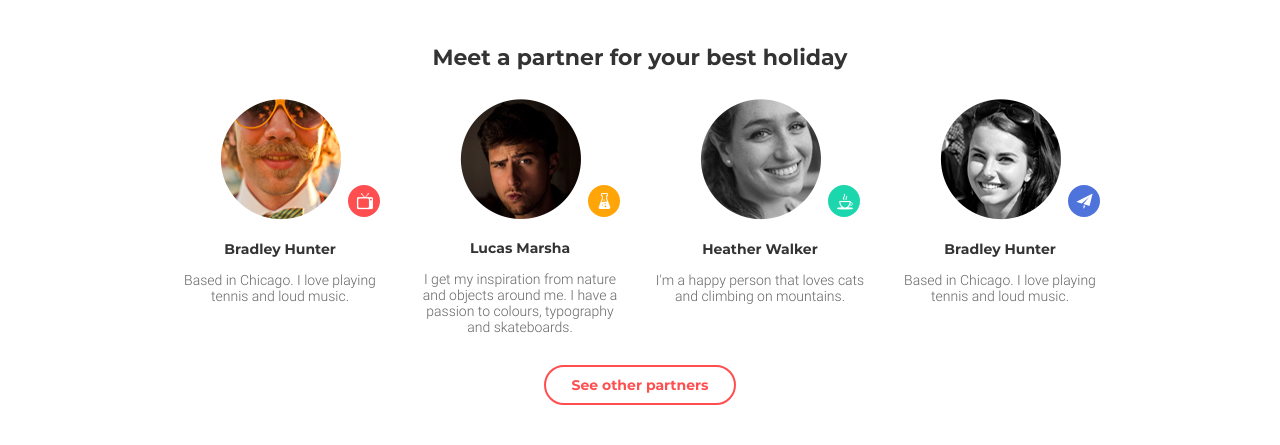
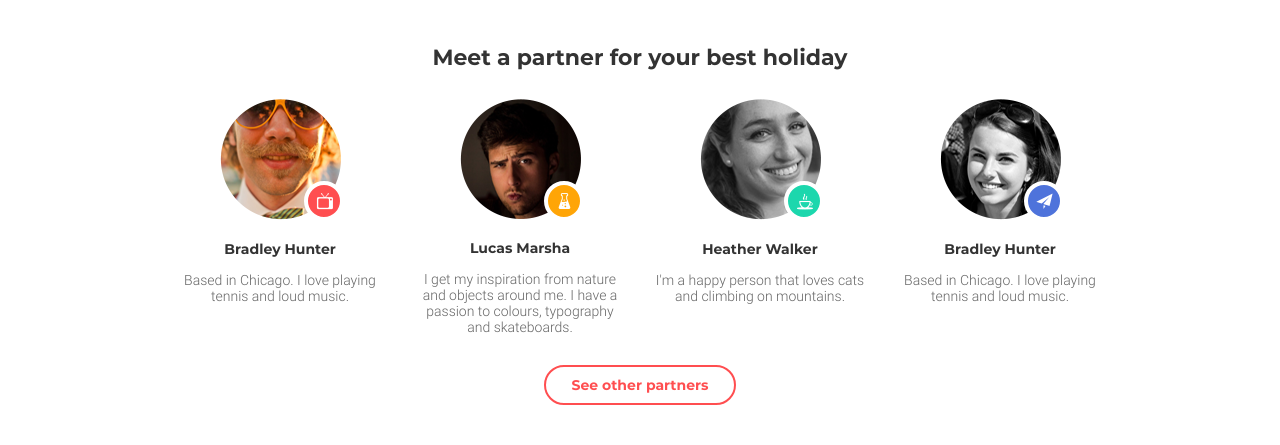
Before and after one commit to chain-mailer/goit-fe-course, a plain HTML site: page module-09/index.html in a window 1280 px wide. Shown: the part 720-1165 px from the top of the page. Drawn offline with Linux system fonts and the light colour scheme.

Commit message:
fixed after on desctop

```diff
--- a/module-09/css/styles.css
+++ b/module-09/css/styles.css
@@ -304,4 +304,7 @@ main {
     background-image: url(../img/desktop.png);
     background-size: cover;
   }
+
+  .partner-list-item::after {
+    left: 144px;
 }
```
